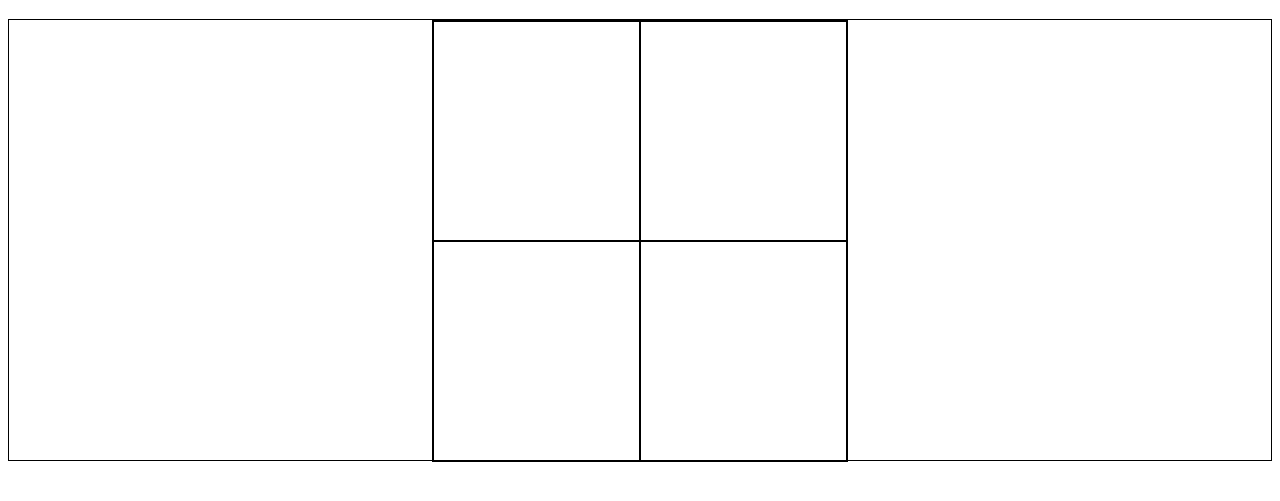
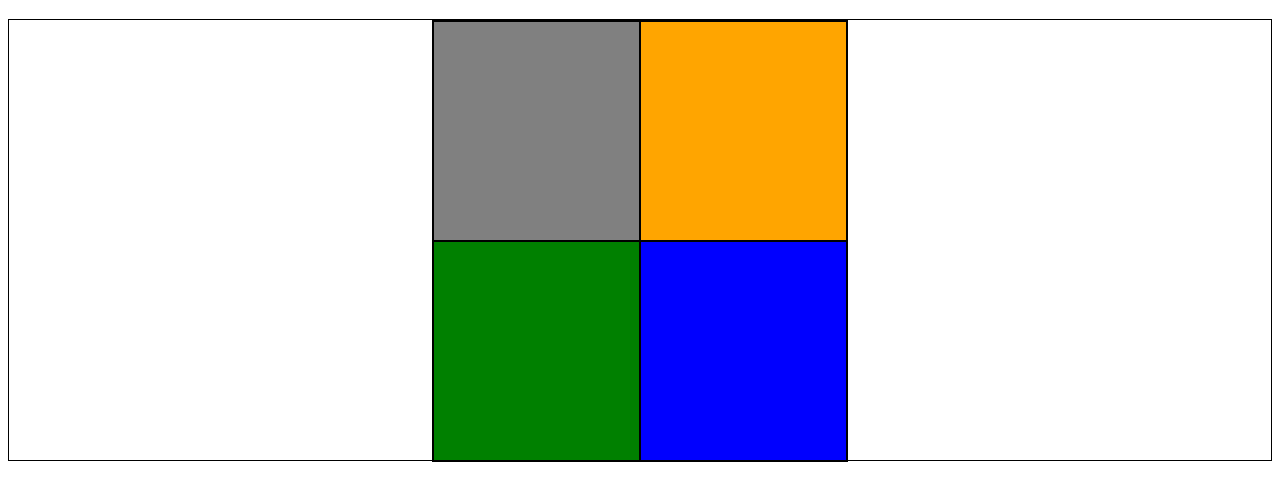
Before and after one commit to theadityanawal/Card-Game, a plain HTML site: page index.html in a window 1280 px wide. Shown: the part 87-588 px from the top of the page. Drawn offline with Linux system fonts and the light colour scheme.

Commit message:
Add bgcolor for better visibility

```diff
--- a/style.css
+++ b/style.css
@@ -31,18 +31,22 @@ main{
 .card-pos-a{
     grid-area:a;
     border: 1px solid black;
+    background-color: gray;
 }
 .card-pos-b{
     grid-area:b;
     border: 1px solid black;
+    background-color: orange;
 }
 .card-pos-c{
     grid-area:c;
     border: 1px solid black;
+    background-color: green;
 }
 .card-pos-d{
     grid-area:d;
     border: 1px solid black;
+    background-color: blue;
 }
 
 .card{
```
